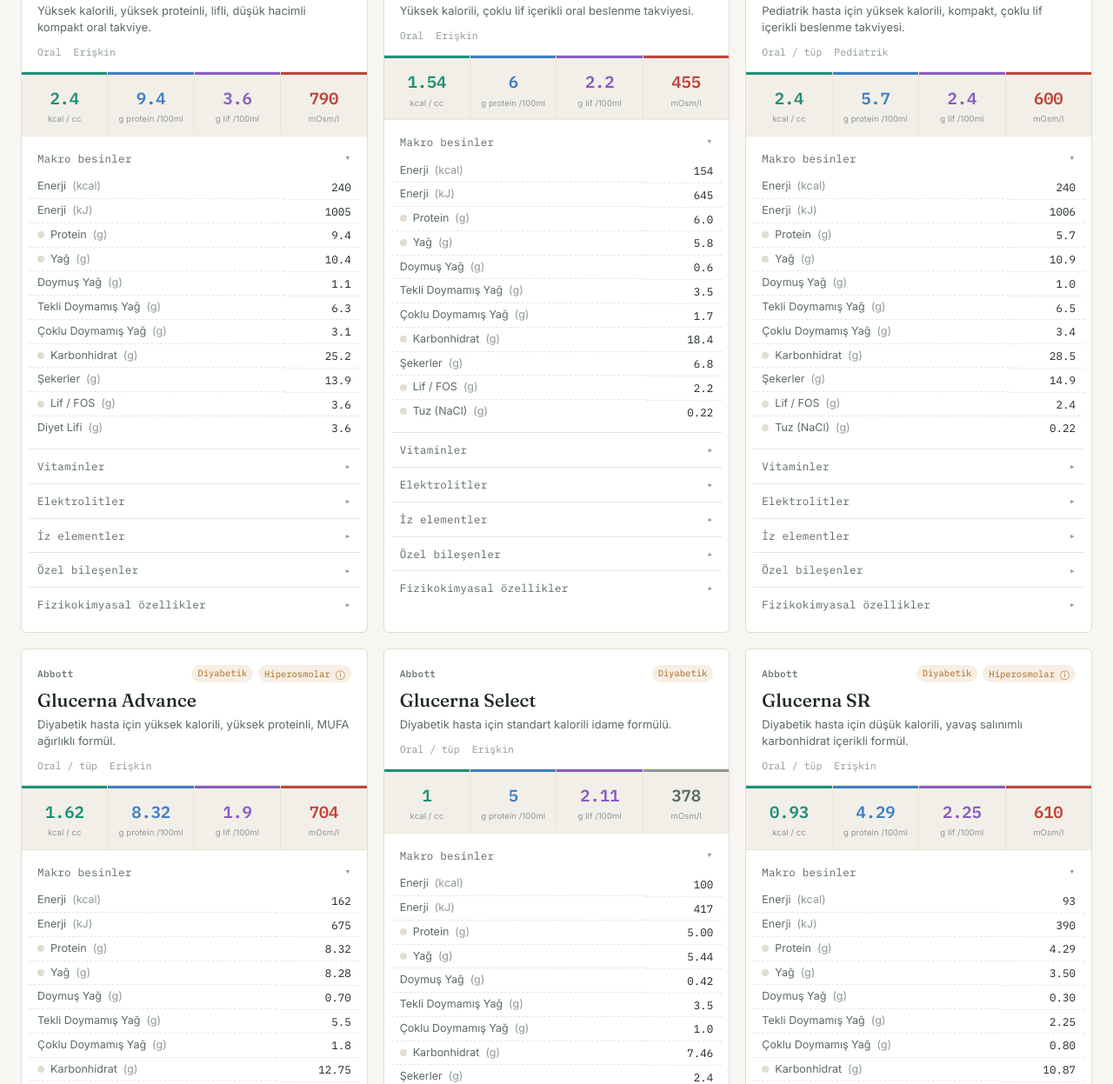
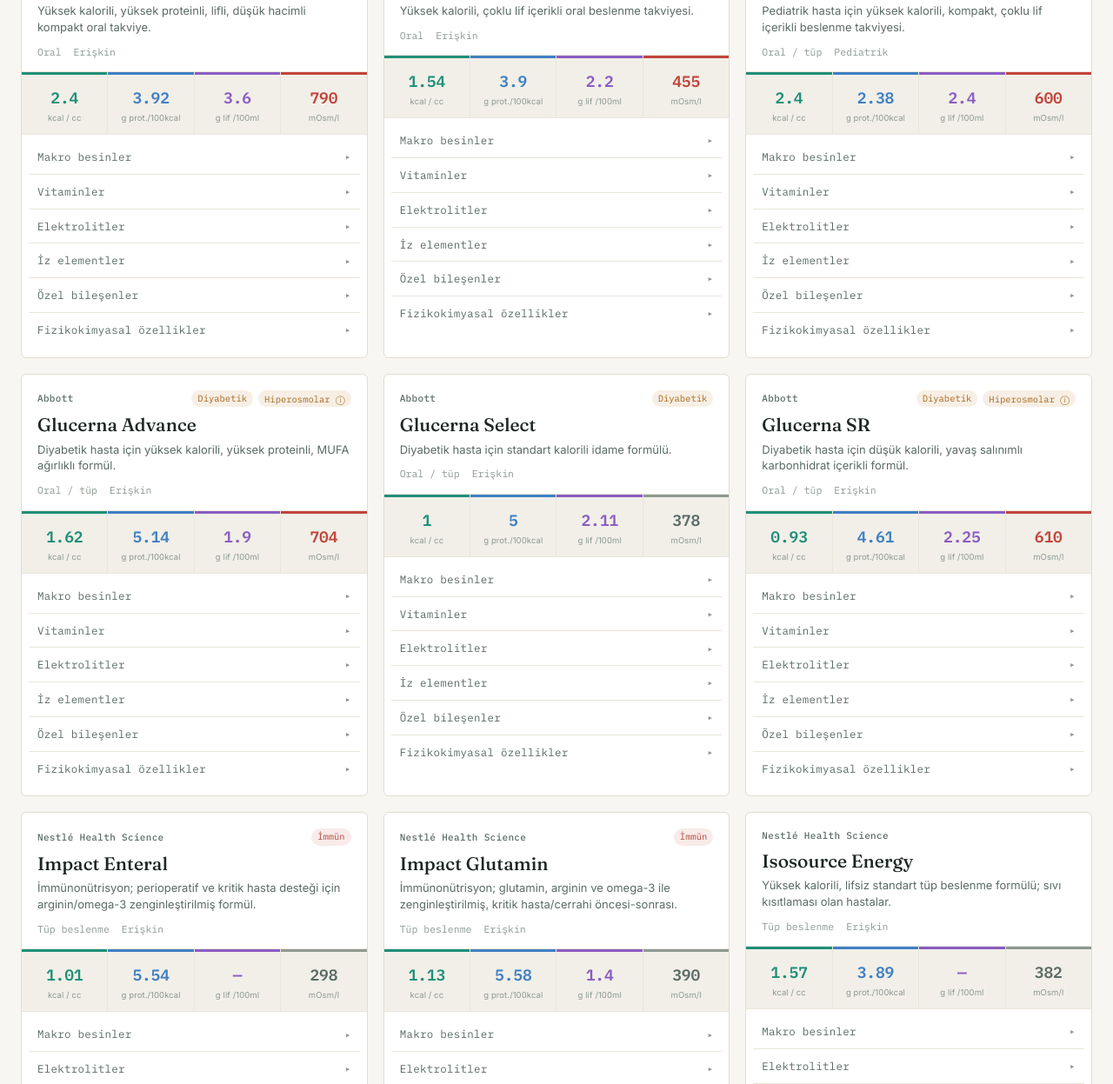
Before and after one commit to mcelilaslan/enteral-urunler, a plain HTML site: page index.html in a window 1280 px wide. Shown: the part 605-1852 px from the top of the page at 87% size. Drawn offline with Linux system fonts and the light colour scheme.

Commit message:
Add files via upload

```diff
--- a/index.html
+++ b/index.html
@@ -218,8 +218,8 @@
   .meta-row{display:flex; gap:14px; margin-top:10px; font-size:11.5px; color:var(--text-faint); font-family:var(--mono);}
 
   .headline-nums{display:grid; grid-template-columns:repeat(4, 1fr); gap:1px; background:var(--border-soft); border-bottom:1px solid var(--border-soft);}
-  .headline-nums .hn{background:var(--panel-2); padding:13px 6px 11px; text-align:center; border-top:3px solid transparent; position:relative;}
-  .headline-nums .hn .v{font-family:var(--mono); font-size:19px; font-weight:700; letter-spacing:-0.01em;}
+  .headline-nums .hn{background:var(--panel-2); padding:13px 6px 11px; text-align:center; border-top:3px solid transparent; position:relative; min-width:0;}
+  .headline-nums .hn .v{font-family:var(--mono); font-size:18px; font-weight:700; letter-spacing:-0.01em; overflow-wrap:break-word;}
   .headline-nums .hn .u{font-size:9.5px; color:var(--text-faint); margin-top:3px; letter-spacing:.01em;}
   .headline-nums .hn.fiber-none .v{color:var(--text-faint); font-weight:600;}
   .headline-nums .hn.stat-kcal{border-top-color:var(--accent);}
@@ -278,11 +278,12 @@
   details.cat summary .sub-count.has-issue{background:var(--bad-soft); color:var(--bad);}
   details.cat summary .sub-count.all-ok{background:var(--good-soft); color:var(--good);}
   .cat-table{width:100%; border-collapse:collapse; font-size:12.5px; margin:0 0 10px;}
-  .cat-table td{padding:4px 10px; border-bottom:1px dashed var(--border-soft); vertical-align:middle;}
-  .cat-table tr:last-child td{border-bottom:none;}
-  .cat-table td.k{color:var(--text-dim); display:flex; align-items:center; gap:7px;}
-  .cat-table td.v{font-family:var(--mono); text-align:right; color:var(--text); white-space:nowrap;}
-  .cat-table td.v .daily{display:block; font-size:10.5px; color:var(--text-faint); margin-top:1px;}
+  .cat-table .item{border-bottom:1px dashed var(--border-soft); padding:6px 10px;}
+  .cat-table .item:last-child{border-bottom:none;}
+  .cat-table .item-main{display:flex; justify-content:space-between; align-items:center; gap:10px;}
+  .cat-table .item-main .k{color:var(--text-dim); display:flex; align-items:center; gap:7px; min-width:0;}
+  .cat-table .item-main .v{font-family:var(--mono); text-align:right; color:var(--text); white-space:nowrap; flex:none;}
+  .cat-table .item-ratio{font-size:10.5px; color:var(--text-faint); text-align:right; margin-top:1px;}
   .dot{width:8px; height:8px; border-radius:50%; flex:none; display:inline-block;}
   .dot.ok{background:var(--good);}
   .dot.low, .dot.high{background:var(--bad);}
@@ -401,7 +402,6 @@
     "Özel":"Özel bileşenler",
     "Fizikokimya":"Fizikokimyasal özellikler"
   };
-  const CAT_OPEN_DEFAULT = { "Makro": true };
 
   const TARGETS = {
     "Protein": {type:'min', perKg:1.2, note:'ESPEN: 1.2–1.5 g/kg/gün (KRT/obezitede 2.0 g/kg/güne kadar)'},
@@ -687,7 +687,7 @@
     hn.className = 'headline-nums';
     hn.innerHTML = `
       <div class="hn stat-kcal"><div class="v">${fmtNum(p.kcal100/100)}</div><div class="u">kcal / cc</div></div>
-      <div class="hn stat-protein"><div class="v">${fmtNum(p.protein100)}</div><div class="u">g protein /100ml</div></div>
+      <div class="hn stat-protein"><div class="v">${ppk !== null ? fmtNum(ppk) : '—'}</div><div class="u">g prot./100kcal</div></div>
       <div class="hn stat-fiber ${p.lifVar ? '' : 'fiber-none'}"><div class="v">${p.lifVar ? fmtNum(p.lif100) : '—'}</div><div class="u">g lif /100ml</div></div>
       <div class="hn stat-osm ${isHyperosm ? 'high' : ''}"><div class="v">${p.osmolarite ? fmtNum(p.osmolarite,0) : '—'}</div><div class="u">mOsm/l</div></div>
     `;
@@ -725,8 +725,6 @@
       det.className = 'cat';
 
       let subCount = '';
-      let catHasIssue = false;
-      let catAllOk = false;
       if(dose){
         let catOk=0, catTotal=0;
         rows.forEach(r => {
@@ -734,39 +732,43 @@
           if(res){ catTotal++; if(res.status==='ok') catOk++; }
         });
         if(catTotal){
-          catHasIssue = catOk < catTotal;
-          catAllOk = catOk === catTotal;
+          const catHasIssue = catOk < catTotal;
           subCount = `<span class="sub-count ${catHasIssue ? 'has-issue' : 'all-ok'}">${catOk}/${catTotal} hedef</span>`;
         }
       }
-
-      det.open = CAT_OPEN_DEFAULT[cat] || catHasIssue;
 
       const sum = document.createElement('summary');
       sum.innerHTML = `<span>${CAT_LABEL[cat]}${subCount}</span><span class="chev">▸</span>`;
       det.appendChild(sum);
 
-      const table = document.createElement('table');
+      const table = document.createElement('div');
       table.className = 'cat-table';
       rows.forEach(r => {
         if(!r.deger || r.deger === '-') return;
-        const tr = document.createElement('tr');
+        const item = document.createElement('div');
+        item.className = 'item';
         const res = dose ? dose.results[r.bilesen] : null;
         let dot = '';
         let title = '';
-        let dailyLine = '';
+        let ratioLine = '';
         if(res){
           dot = `<span class="dot ${res.status}"></span>`;
           const cmp = res.status === 'ok' ? '✓ hedefte' : (res.type === 'max' ? '✗ hedefi aşıyor' : '✗ hedefin altında');
           title = `${res.note} — günlük: ${fmtNum(res.delivered,1)}, hedef: ${fmtNum(res.target,1)} ${cmp}`;
-          dailyLine = `<span class="daily">${fmtNum(res.delivered,1)}/gün</span>`;
+          ratioLine = `<div class="item-ratio">${fmtNum(res.delivered,1)} / ${fmtNum(res.target,1)} (hedef)</div>`;
         } else if(TARGETS[r.bilesen]){
           dot = `<span class="dot neutral"></span>`;
           title = 'Hedef karşılama için hasta kilosunu girin.';
         }
-        tr.title = title;
-        tr.innerHTML = `<td class="k">${dot}${r.bilesen}${r.birim ? ' <span style="color:var(--text-faint)">('+r.birim+')</span>' : ''}</td><td class="v">${r.deger}${dailyLine}</td>`;
-        table.appendChild(tr);
+        item.title = title;
+        item.innerHTML = `
+          <div class="item-main">
+            <span class="k">${dot}<span>${r.bilesen}${r.birim ? ' <span style="color:var(--text-faint)">('+r.birim+')</span>' : ''}</span></span>
+            <span class="v">${r.deger}</span>
+          </div>
+          ${ratioLine}
+        `;
+        table.appendChild(item);
       });
       det.appendChild(table);
 
```
